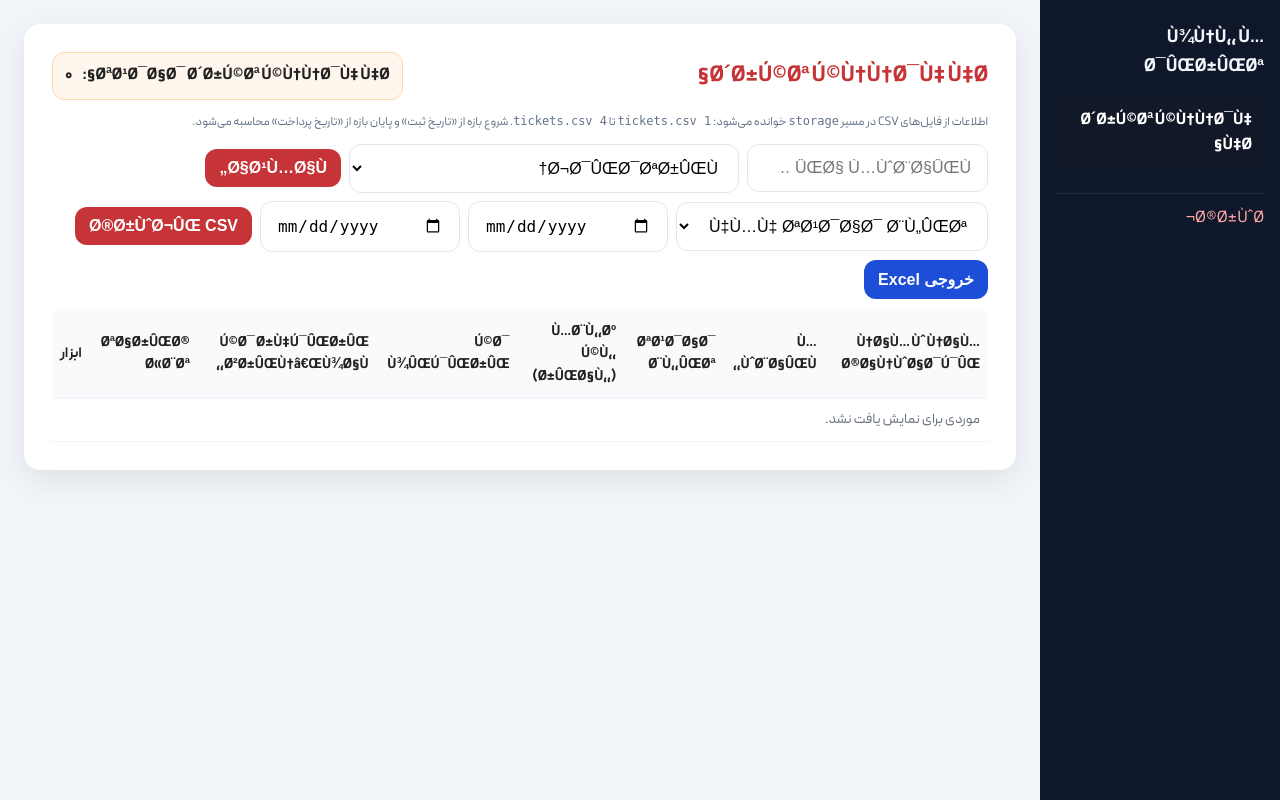
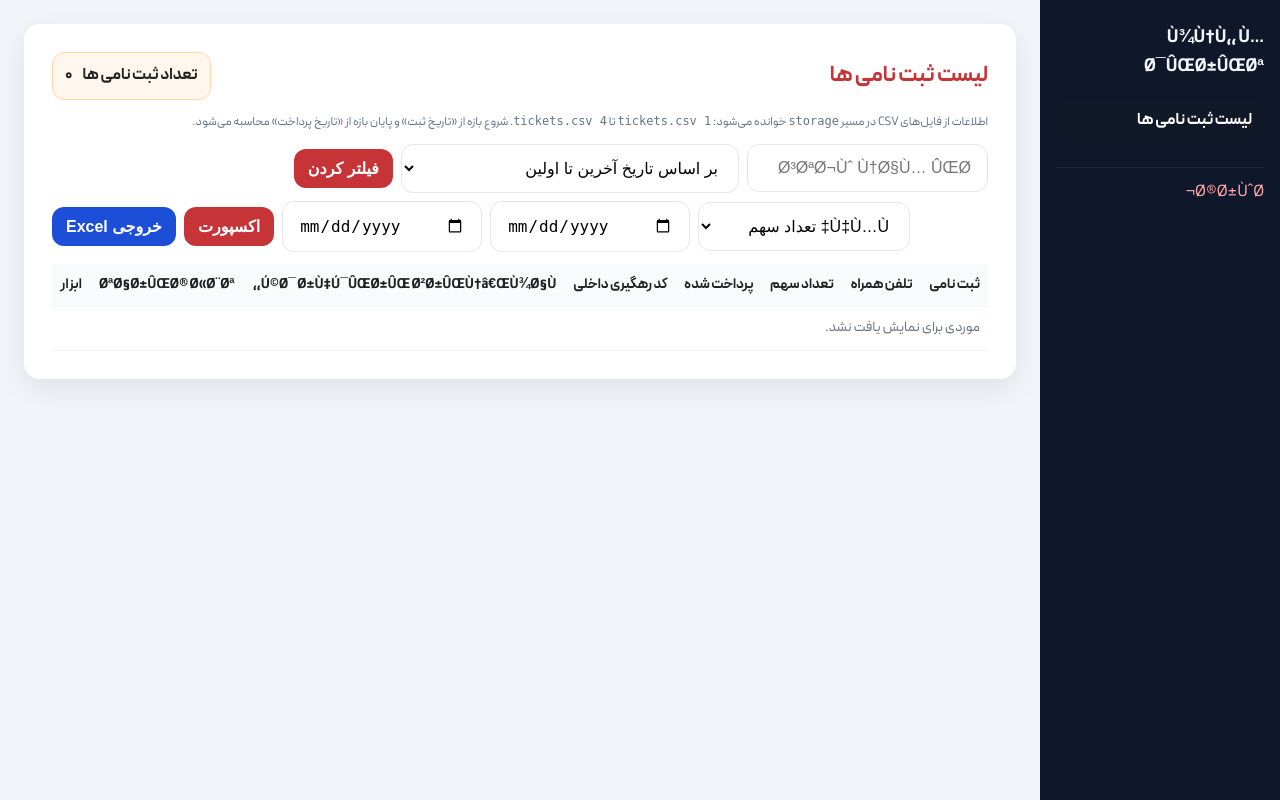
Before and after one commit to iGre4t/Simple-Event-Register-Webpage, a PHP site: page /panel.php in a window 1280 px wide. Run offline with PHP 8.4, Linux system fonts and the light colour scheme; the visitor is signed in with stand-in values (Sample User, id 1).

Commit message:
Fix Test Update

```diff
--- a/panel.php
+++ b/panel.php
@@ -211,7 +211,7 @@ $count = count($participants);
         <aside class="sidebar">
             <h2 class="side-title">Ù¾Ù†Ù„ Ù…Ø¯ÛŒØ±ÛŒØª</h2>
             <nav class="side-nav">
-                <a href="#participants" class="active">Ø´Ø±Ú©Øª Ú©Ù†Ù†Ø¯Ù‡ Ù‡Ø§</a>
+                <a href="#participants" class="active">لیست ثبت نامی ها</a>
             </nav>
             <div class="side-bottom">
                 <a class="side-nav__link logout" href="panel.php?logout=1">Ø®Ø±ÙˆØ¬</a>
@@ -220,27 +220,27 @@ $count = count($participants);
         <main class="content">
             <div class="card">
                 <div class="header-row">
-                    <h1 class="title" style="margin:0">Ø´Ø±Ú©Øª Ú©Ù†Ù†Ø¯Ù‡ Ù‡Ø§</h1>
+                    <h1 class="title" style="margin:0">لیست ثبت نامی ها</h1>
                     <div class="count-box">
-                        <span>ØªØ¹Ø¯Ø§Ø¯ Ø´Ø±Ú©Øª Ú©Ù†Ù†Ø¯Ù‡ Ù‡Ø§:</span>
+                        <span>تعداد ثبت نامی ها</span>
                         <b><?php echo number_format($count); ?></b>
                     </div>
                 </div>
                 <div class="csv-hint">اطلاعات از فایل‌های CSV در مسیر <code>storage</code> خوانده می‌شود: <code>1 tickets.csv</code> تا <code>4 tickets.csv</code>. شروع بازه از «تاریخ ثبت» و پایان بازه از «تاریخ پرداخت» محاسبه می‌شود.</div>
                 <div class="filters">
                     <form method="get" style="display:flex; gap:8px; align-items:center; flex-wrap: wrap;"><input type="hidden" value="1" />
-                        <input class="ctrl" type="search" name="q" value="<?php echo htmlspecialchars($q, ENT_QUOTES, 'UTF-8'); ?>" placeholder="Ø¬Ø³ØªØ¬Ùˆ Ù†Ø§Ù… ÛŒØ§ Ù…ÙˆØ¨Ø§ÛŒÙ„">
+                        <input class="ctrl" type="search" name="q" value="<?php echo htmlspecialchars($q, ENT_QUOTES, 'UTF-8'); ?>" placeholder="Ø¬Ø³ØªØ¬Ùˆ Ù†Ø§Ù… ÛŒØ§ تلفن همراه">
                         <select class="ctrl" name="sort">
-                            <option value="date_desc" <?php if($sort==='date_desc') echo 'selected'; ?>>Ø¬Ø¯ÛŒØ¯ØªØ±ÛŒÙ†</option>
-                            <option value="date_asc"  <?php if($sort==='date_asc')  echo 'selected'; ?>>Ù‚Ø¯ÛŒÙ…ÛŒâ€ŒØªØ±ÛŒÙ†</option>
-                            <option value="name"      <?php if($sort==='name')      echo 'selected'; ?>>Ù…Ø±ØªØ¨â€ŒØ³Ø§Ø²ÛŒ Ù†Ø§Ù…</option>
-                            <option value="mobile"    <?php if($sort==='mobile')    echo 'selected'; ?>>Ù…Ø±ØªØ¨â€ŒØ³Ø§Ø²ÛŒ Ù…ÙˆØ¨Ø§ÛŒÙ„</option>
+                            <option value="date_desc" <?php if($sort==='date_desc') echo 'selected'; ?>>بر اساس تاریخ آخرین تا اولین</option>
+                            <option value="date_asc"  <?php if($sort==='date_asc')  echo 'selected'; ?>>بر اساس تاریخ اولین تا آخرین</option>
+                            <option value="name"      <?php if($sort==='name')      echo 'selected'; ?>>بر اساس اسم</option>
+                            <option value="mobile"    <?php if($sort==='mobile')    echo 'selected'; ?>>Ù…Ø±ØªØ¨â€ŒØ³Ø§Ø²ÛŒ تلفن همراه</option>
                         </select>
-                        <button class="btn" style="width:auto; padding:10px 14px">Ø§Ø¹Ù…Ø§Ù„</button>
+                        <button class="btn" style="width:auto; padding:10px 14px">فیلتر کردن</button>
                     </form>
                     <form action="export.php" method="get" style="display:flex; gap:8px; align-items:center; margin-inline-start:auto; flex-wrap: wrap;">
                         <select class="ctrl" name="tickets">
-                            <option value="">Ù‡Ù…Ù‡ ØªØ¹Ø¯Ø§Ø¯ Ø¨Ù„ÛŒØª</option>
+                            <option value="">Ù‡Ù…Ù‡ تعداد سهم</option>
                             <option value="1">1 Ø¨Ù„ÛŒØª</option>
                             <option value="2">2 Ø¨Ù„ÛŒØª</option>
                             <option value="3">3 Ø¨Ù„ÛŒØª</option>
@@ -248,18 +248,18 @@ $count = count($participants);
                         </select>
                         <input class="ctrl" type="date" name="from" placeholder="Ø§Ø² ØªØ§Ø±ÛŒØ®">
                         <input class="ctrl" type="date" name="to" placeholder="ØªØ§ ØªØ§Ø±ÛŒØ®">
-                        <button class="btn" style="width:auto; padding:10px 14px">Ø®Ø±ÙˆØ¬ÛŒ CSV</button>
+                        <button class="btn" style="width:auto; padding:10px 14px">اکسپورت</button>
                     </form>
                 </div>
                 <div style="overflow:auto; margin-top:12px;">
                     <table>
                         <thead>
                             <tr>
-                                <th>Ù†Ø§Ù… Ùˆ Ù†Ø§Ù… Ø®Ø§Ù†ÙˆØ§Ø¯Ú¯ÛŒ</th>
-                                <th>Ù…ÙˆØ¨Ø§ÛŒÙ„</th>
-                                <th>ØªØ¹Ø¯Ø§Ø¯ Ø¨Ù„ÛŒØª</th>
-                                <th>Ù…Ø¨Ù„Øº Ú©Ù„ (Ø±ÛŒØ§Ù„)</th>
-                                <th>Ú©Ø¯ Ù¾ÛŒÚ¯ÛŒØ±ÛŒ</th>
+                                <th>ثبت نامی</th>
+                                <th>تلفن همراه</th>
+                                <th>تعداد سهم</th>
+                                <th>پرداخت شده</th>
+                                <th>کد رهگیری داخلی</th>
                                 <th>Ú©Ø¯ Ø±Ù‡Ú¯ÛŒØ±ÛŒ Ø²Ø±ÛŒÙ†â€ŒÙ¾Ø§Ù„</th>
                                 <th>ØªØ§Ø±ÛŒØ® Ø«Ø¨Øª</th>
                             </tr>
```
